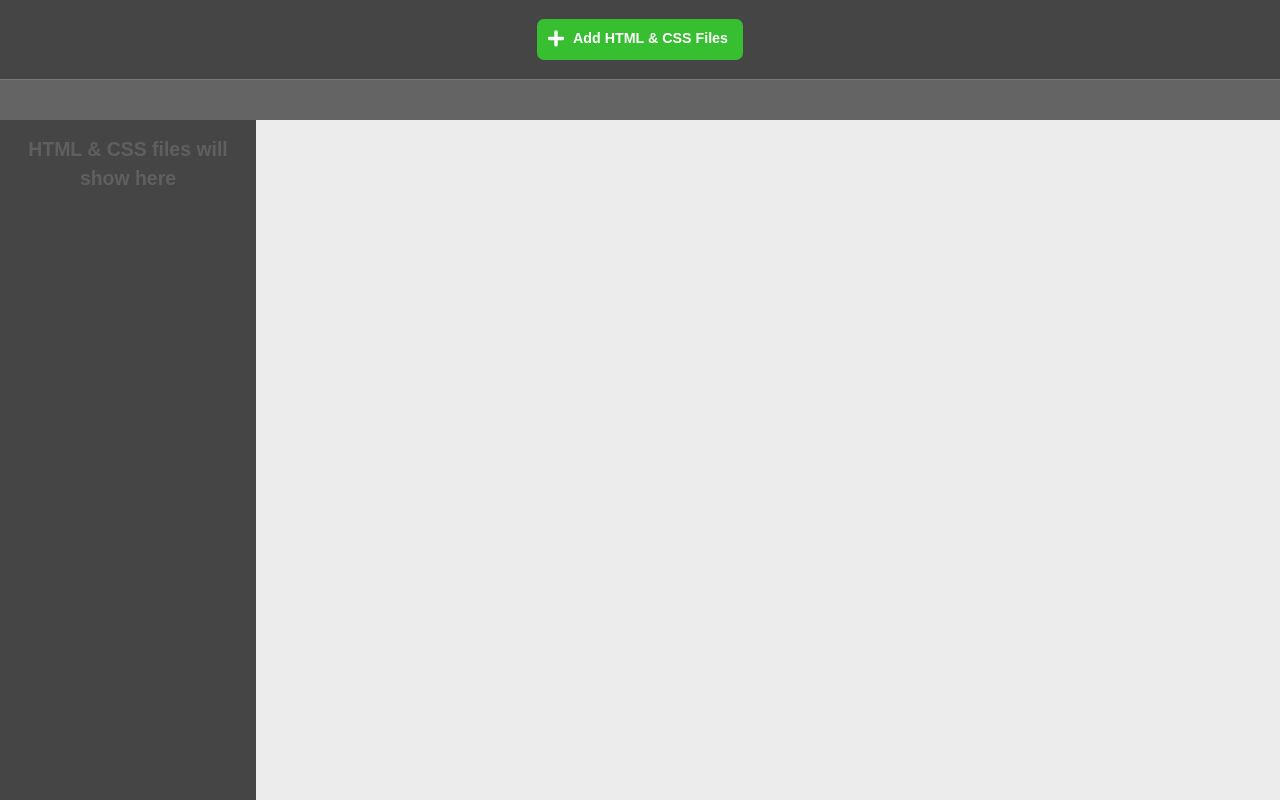
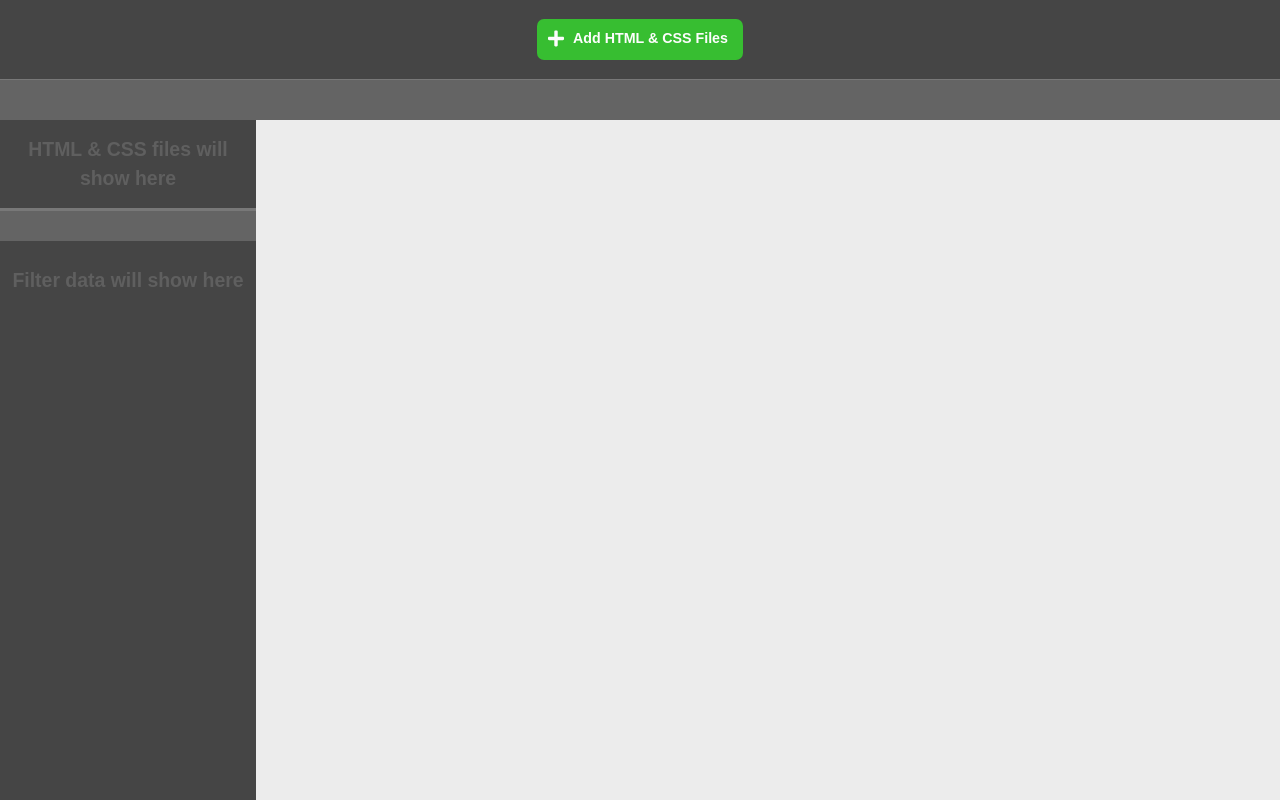
Before and after one commit to amirhosseinab/stylnginfo, a Vue app: page / in a window 1280 px wide. Built offline with nearby package versions, Linux system fonts and the light colour scheme; the HTML template or start-up script is replaced by a standard one.

Commit message:
add filter panel to the sidebar

```diff
--- a/assets/style/_base.scss
+++ b/assets/style/_base.scss
@@ -43,3 +43,16 @@ ul {
         clear: both;
     }
 }
+
+
+%scrollbar{
+    &::-webkit-scrollbar {
+        width: 8px;
+    }
+    &::-webkit-scrollbar-track {
+        background: darken($dark-gray-color, 7%);
+    }
+    &::-webkit-scrollbar-thumb {
+        background: $mid-gray-color;
+    }
+}
--- a/assets/style/_containers.scss
+++ b/assets/style/_containers.scss
@@ -16,8 +16,8 @@
     .status-bar {
         text-align: left;
         padding: 2px 10px;
-        border-top: solid 1px lighten($dark-gray-color, 20%);
-        background-color: lighten($dark-gray-color, 12%);
+        border-top: solid 1px $border-color;
+        background-color: $mid-gray-color;
         height: 40%;
         color: $light-gray-color;
         font-family: monospace;
--- a/assets/style/_variables.scss
+++ b/assets/style/_variables.scss
@@ -1,12 +1,16 @@
 $page-width: 100vw;
 $header-height: 120px;
+$file-list-height : 300px;
+$filter-panel-height : 60%;
 
 $base-font-family: Arial;
 $base-font-size: 0.9em;
 
 $light-gray-color: #ececec;
 $dark-gray-color: #454545;
+$mid-gray-color: lighten($dark-gray-color, 12%);
 $blue-color: #51a1f5;
 $green-color: #37be31;
 $red-color: #c5074f;
 $orange-color: #d47d37;
+$border-color: lighten($dark-gray-color, 20%)
--- a/src/components/FileList.vue
+++ b/src/components/FileList.vue
@@ -13,7 +13,7 @@
 </template>
 <script>
     import {faFile, faTimes} from '@fortawesome/free-solid-svg-icons';
-    import {mapGetters,mapMutations} from 'vuex';
+    import {mapGetters, mapMutations} from 'vuex';
 
     export default {
         data() {
@@ -38,6 +38,10 @@
         margin: 0;
         padding: 0;
         text-align: left;
+        max-height: $file-list-height;
+        overflow: auto;
+        border-bottom: solid 3px $border-color;
+        @extend %scrollbar;
         .file-list-item {
             text-align: left;
             padding: 6px 10px;
@@ -56,7 +60,7 @@
                     width: 87%;
                     vertical-align: middle;
                 }
-                .html,.css{
+                .html, .css {
                     width: 5%;
                 }
                 .html {
--- /dev/null
+++ b/src/components/FilterPanel.vue
@@ -0,0 +1,64 @@
+<template>
+    <div class="filter-panel">
+        <div class="filter-toolbox">
+
+        </div>
+        <ul>
+            <li v-for="f in htmlFileNames" class="filter-item">
+                <span class="html" :class="{'selected':false}">{{f}}</span>
+            </li>
+            <li v-for="f in cssFileNames" class="filter-item">
+                <span class="css" :class="{'selected':false}">{{f}}</span>
+            </li>
+        </ul>
+    </div>
+</template>
+<script>
+    import {mapGetters} from 'vuex';
+
+    export default {
+        computed: {
+            ...mapGetters(['htmlFileNames', 'cssFileNames'])
+        }
+    }
+</script>
+<style lang="scss">
+    .filter-panel {
+        max-height: calc(100% - #{$file-list-height});
+        ul {
+            overflow: auto;
+            margin: 0;
+            padding: 5px;
+            display: block;
+            height: calc(100%  - 30px);
+            @extend %scrollbar;
+
+            .filter-item {
+                display: inline-block;
+                margin: 2px;
+                cursor: pointer;
+                .html, .css {
+                    padding: 3px 7px;
+                    border-radius: 20px;
+                    font-size: 0.9em;
+                    display: inline-block;
+                    color: $dark-gray-color;
+                    &.selected {
+                        background-color: $orange-color !important;
+                    }
+                }
+                .html {
+                    background-color: $blue-color;
+                }
+                .css {
+                    background-color: $green-color;
+                }
+
+            }
+        }
+        .filter-toolbox {
+            height: 30px;
+            background-color: $mid-gray-color;
+        }
+    }
+</style>
--- a/src/components/Sidebar.vue
+++ b/src/components/Sidebar.vue
@@ -3,16 +3,23 @@
         <div v-show="!files.length" class="info">
             HTML & CSS files will show here
         </div>
+
         <FileList/>
+        <FilterPanel/>
+        <div v-show="!files.length" class="info">
+            Filter data will show here
+        </div>
     </div>
 </template>
 
 <script>
     import {mapGetters} from 'vuex';
     import FileList from "@/components/FileList";
+    import FilterPanel from "@/components/FilterPanel";
 
     export default {
         components: {
+            FilterPanel,
             FileList
         },
         computed: {
--- a/src/store.js
+++ b/src/store.js
@@ -21,6 +21,10 @@ export default new Vuex.Store({
         cssFileNames: s => {
             return s.files.filter(f => f.type === 'text/css').map(f => f.name) || []
         },
+        htmlFiles: s => {
+            if (!s.analyzedData) return [];
+            return s.analyzedData.htmlFiles;
+        }
     },
     mutations: {
         addFiles(s, p) {
```
